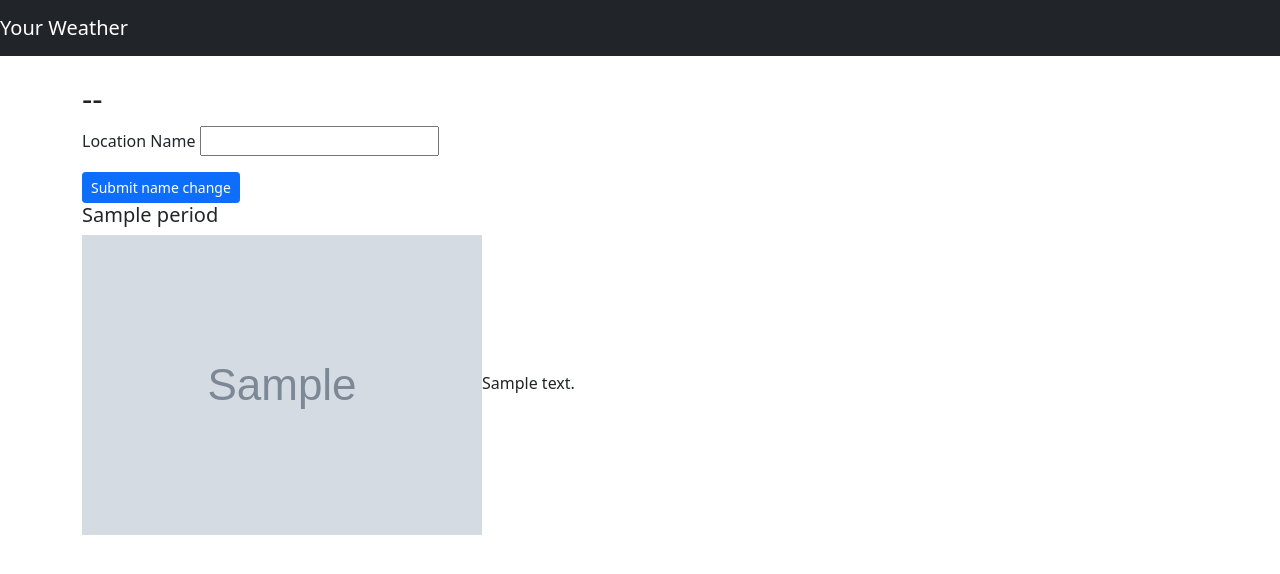
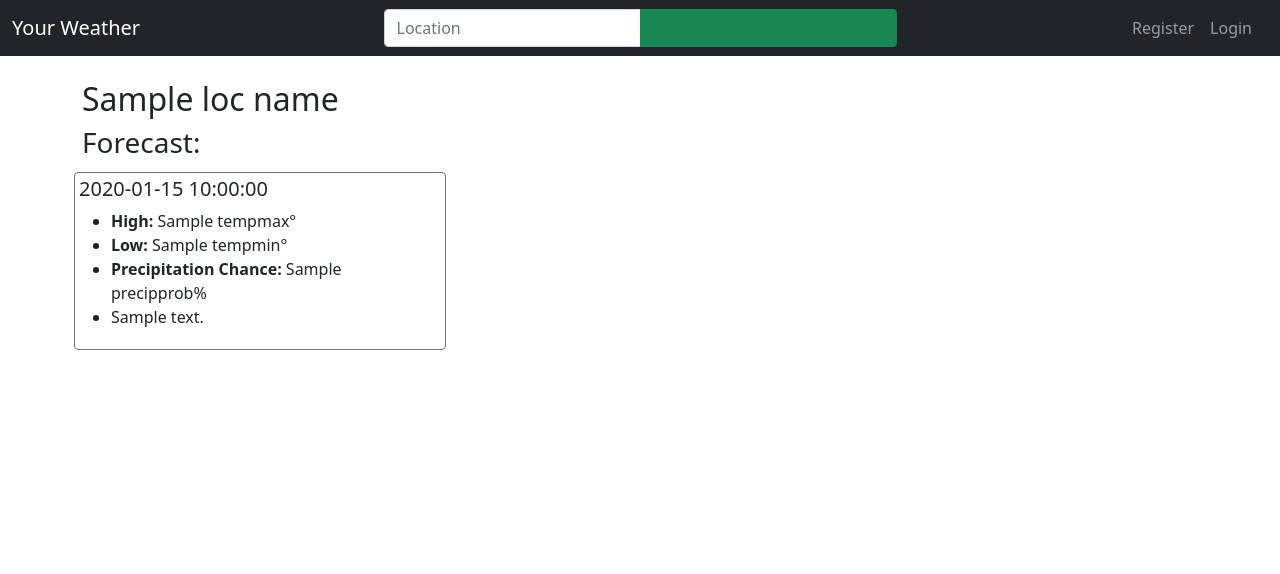
Before and after one commit to keante032/SB-Capstone1, a Flask app: template templates/location.html in a window 1280 px wide. Shown: the top 574 px of the page. Run offline with Flask 3, Linux system fonts and the light colour scheme; tables that the repository leaves empty hold one stand-in row (values such as "Sample post"); the template is opened without the code that fills it: values that come from a table or form of the project are taken from there, most other values are stand-ins (such as "Sample title", 1, 10 or a date in 2020); grey boxes marked "Sample" are stand-in pictures; form fields are guessed from the names that the template uses.

Commit message:
re-design due to API change complete

```diff
--- a/app.py
+++ b/app.py
@@ -1,52 +1,91 @@
-from flask import Flask, redirect, render_template, flash, session
+from flask import Flask, redirect, render_template, flash, session, g
 from flask_debugtoolbar import DebugToolbarExtension
+from sqlalchemy.exc import IntegrityError
 import requests
-from capstone_secrets import flask_key
+from capstone_secrets import FLASK_KEY, API_KEY
 from models import db, connect_db, User, Location, Favorite
-from forms import LocationNameForm, RegisterForm, LoginForm, LocationSearchForm, LocationNameForm
+from forms import RegisterForm, LoginForm, LocationSearchForm
+from datetime import datetime as dt
+
+CURR_USER_KEY = "curr_user"
 
 app = Flask(__name__)
+
 app.config['SQLALCHEMY_DATABASE_URI'] = 'postgresql:///weather'
 app.config['SQLALCHEMY_TRACK_MODIFICATIONS'] = False
 app.config['SQLALCHEMY_ECHO'] = True
+app.config['SECRET_KEY'] = FLASK_KEY
+app.config['DEBUG_TB_INTERCEPT_REDIRECTS'] = True
 
 connect_db(app)
 
-app.config['SECRET_KEY'] = flask_key
-app.config['DEBUG_TB_INTERCEPT_REDIRECTS'] = True
+debug = DebugToolbarExtension(app)
 
-debug = DebugToolbarExtension(app)
+
+@app.before_request
+def add_user_to_g():
+    """If we're logged in, add curr user to Flask global."""
+
+    if CURR_USER_KEY in session:
+        g.user = User.query.get(session[CURR_USER_KEY])
+
+    else:
+        g.user = None
+
+
+def do_login(user):
+    """Log in user."""
+
+    session[CURR_USER_KEY] = user.id
+
+
+def do_logout():
+    """Logout user."""
+
+    if CURR_USER_KEY in session:
+        del session[CURR_USER_KEY]
+
+
+def do_loc_search(loc_form):
+    """Perform location search."""
+
+    location = loc_form.location.data
+
+    resp = requests.get(
+        f'https://weather.visualcrossing.com/VisualCrossingWebServices/rest/services/timeline/{location}/today', params={'include': '', 'key': API_KEY})
+    data = resp.json()
+
+    searched_loc = Location(
+        address=data['resolvedAddress'], lat=data['latitude'], long=data['longitude'])
+    existing_loc = Location.query.filter(
+        Location.lat == searched_loc.lat, Location.long == searched_loc.long).first()
+
+    if not existing_loc:
+        db.session.add(searched_loc)
+        db.session.commit()
+        new_loc = Location.query.filter(
+            Location.lat == searched_loc.lat, Location.long == searched_loc.long).first()
+        loc_id = new_loc.id
+
+    else:
+        loc_id = existing_loc.id
+
+    return loc_id
 
 
 @app.route('/', methods=['GET', 'POST'])
 def root():
     """Homepage."""
 
-    form = LocationSearchForm()
+    loc_form = LocationSearchForm()
 
-    if form.validate_on_submit():
-        latitude = form.latitude.data
-        longitude = form.longitude.data
+    if loc_form.validate_on_submit():
+        loc_id = do_loc_search(loc_form)
 
-        resp = requests.get(
-            f'https://api.weather.gov/points/{latitude},{longitude}', timeout=3)
-        props = resp.json()['properties']
-        office = props['gridId']
-        grid_x = props['gridX']
-        grid_y = props['gridY']
-
-        searched_loc = Location(office=office, grid_x=grid_x, grid_y=grid_y)
-        existing_loc = Location.query.filter(Location.office == searched_loc.office,
-                                             Location.grid_x == searched_loc.grid_x, Location.grid_y == searched_loc.grid_y).first()
-
-        if not existing_loc:
-            db.session.add(searched_loc)
-            db.session.commit()
-
-        return redirect(f'/locs/{searched_loc.office}-{searched_loc.grid_x}-{searched_loc.grid_y}')
+        return redirect(f'/locs/{loc_id}')
 
     else:
-        return render_template('index.html', form=form)
+        return render_template('index.html', loc_form=loc_form, at_root=True)
 
 
 @app.route('/register', methods=['GET', 'POST'])
@@ -54,21 +93,32 @@
     '''Form to register new user, and handle adding.'''
 
     form = RegisterForm()
+    loc_form = LocationSearchForm()
 
-    if form.validate_on_submit():
-        data = {k: v for k, v in form.data.items() if k != 'csrf_token'}
-        new_user = User.register(**data)
+    if loc_form.search.data and loc_form.validate():
+        loc_id = do_loc_search(loc_form)
 
-        db.session.add(new_user)
-        db.session.commit()
+        return redirect(f'/locs/{loc_id}')
 
-        session['current_user'] = new_user.id  # keep logged in
+    if form.submit.data and form.validate():
+        email = form.email.data
+        password = form.password.data
+
+        try:
+            new_user = User.register(email, password)
+            db.session.commit()
+
+        except IntegrityError:
+            flash("A user with that email already exists.", 'danger')
+            return render_template('register.html', form=form)
+
+        do_login(new_user)
 
         flash(f'Welcome!')
-        return redirect(f'/users/{session["current_user"]}')
+        return redirect('/')
 
     else:
-        return render_template('register.html', form=form)
+        return render_template('register.html', form=form, loc_form=loc_form)
 
 
 @app.route('/login', methods=['GET', 'POST'])
@@ -76,8 +126,14 @@
     '''Form to login existing user, and handle authenticating.'''
 
     form = LoginForm()
+    loc_form = LocationSearchForm()
 
-    if form.validate_on_submit():
+    if loc_form.search.data and loc_form.validate():
+        loc_id = do_loc_search(loc_form)
+
+        return redirect(f'/locs/{loc_id}')
+
+    if form.submit.data and form.validate():
         email = form.email.data
         password = form.password.data
 
@@ -85,35 +141,67 @@
         user = User.authenticate(email, password)
 
         if user:
-            session['current_user'] = user.email  # keep logged in
-            return redirect(f'/users/{session["current_user"]}')
+            do_login(user)
+            return redirect('/')
 
         else:
             form.email.errors = ['Email or password is incorrect.']
+            return render_template('login.html', form=form)
 
     else:
-        return render_template('login.html', form=form)
+        return render_template('login.html', form=form, loc_form=loc_form)
 
 
-@app.route('/locs/<office>-<int:grid_x>-<int:grid_y>', methods=['GET', 'POST'])
-def location_page(office, grid_x, grid_y):
+@app.route('/logout')
+def logout():
+    '''Clear current user from session and go back to root.'''
+
+    do_logout()
+
+    return redirect('/')
+
+
+@app.route('/locs/<int:loc_id>', methods=['GET', 'POST'])
+def location_page(loc_id):
     '''Page showing weather info for a particular location.'''
 
-    form = LocationNameForm()
+    this_loc = Location.query.get_or_404(loc_id)
 
-    this_loc = Location.query.filter(
-        Location.office == office, Location.grid_x == grid_x, Location.grid_y == grid_y).first()
+    loc_form = LocationSearchForm()
 
-    resp = requests.get(
-        f'https://api.weather.gov/gridpoints/{office}/{grid_x},{grid_y}/forecast', timeout=3)
-    props = resp.json()['properties']
-    forecasts = props['periods']
+    if loc_form.validate_on_submit():
+        loc_id = do_loc_search(loc_form)
 
-    if form.validate_on_submit():
-        loc_name = form.loc_name.data
-        this_loc.name = loc_name
-        db.session.commit()
-        return redirect(f'/locs/{this_loc.office}-{this_loc.grid_x}-{this_loc.grid_y}')
+        return redirect(f'/locs/{loc_id}')
 
     else:
-        return render_template('location.html', loc=this_loc, forecasts=forecasts, form=form)
+        resp = requests.get(f'https://weather.visualcrossing.com/VisualCrossingWebServices/rest/services/timeline/{this_loc.lat},{this_loc.long}/next5days', params={
+                            'include': 'fcst,days,alerts', 'key': API_KEY})
+        data = resp.json()
+
+        for day in data['days']:
+            date = dt.strptime(day['datetime'], '%Y-%m-%d')
+            day['datetime'] = date.strftime('%b %-d, %Y')
+
+        if this_loc.address:
+            loc_name = this_loc.address
+        else:
+            loc_name = f'{this_loc.lat}, {this_loc.long}'
+
+        return render_template('location.html', data=data, loc=this_loc, loc_name=loc_name, loc_form=loc_form)
+
+
+@app.route('/update-fav-<int:loc_id>')
+def update_fav(loc_id):
+    '''Add or remove this location from user's favorites.'''
+
+    if not g.user:
+        flash('Must be logged in to use Favorites feature.')
+        return redirect(f'/locs/{loc_id}')
+
+    this_loc = Location.query.get_or_404(loc_id)
+
+    g.user.favorites.append(this_loc)
+    db.session.commit()
+
+    return redirect(f'/locs/{loc_id}')
--- a/forms.py
+++ b/forms.py
@@ -1,8 +1,8 @@
 """Forms for weather app."""
 
 from flask_wtf import FlaskForm
-from wtforms import StringField, PasswordField, FloatField
-from wtforms.validators import InputRequired, Email, NumberRange
+from wtforms import StringField, PasswordField, SubmitField
+from wtforms.validators import InputRequired, Email
 
 
 class RegisterForm(FlaskForm):
@@ -10,6 +10,7 @@
 
     email = StringField('Email Address', validators=[Email(), InputRequired()])
     password = PasswordField('Password', validators=[InputRequired()])
+    submit = SubmitField('Submit')
 
 
 class LoginForm(FlaskForm):
@@ -17,18 +18,11 @@
 
     email = StringField('Email Address', validators=[Email(), InputRequired()])
     password = PasswordField('Password', validators=[InputRequired()])
+    submit = SubmitField('Submit')
 
 
 class LocationSearchForm(FlaskForm):
     '''Form for searching a location to get weather info.'''
 
-    latitude = FloatField('Latitude', validators=[
-                          InputRequired(), NumberRange(min=-90, max=90)])
-    longitude = FloatField('Longitude', validators=[
-                           InputRequired(), NumberRange(min=-180, max=180)])
-
-
-class LocationNameForm(FlaskForm):
-    '''Form for changing the name of a location.'''
-
-    loc_name = StringField('Location Name')
+    location = StringField('Location')
+    search = SubmitField('Search')
--- a/templates/base.html
+++ b/templates/base.html
@@ -12,12 +12,28 @@
 
 <body>
 
-    <nav class="navbar navbar-expand-lg navbar-dark bg-dark mb-4">
-        <a class="navbar-brand" href="/">Your Weather</a>
-        <ul class="navbar-nav">
-            <!-- <li class="nav-item"><a class="nav-link" href="/playlists">Playlists</a></li> -->
-            <!-- <li class="nav-item"><a class="nav-link" href="/songs">Songs</a></li> -->
-        </ul>
+    <nav class="navbar navbar-expand-md navbar-dark bg-dark mb-4">
+        <div class="container-fluid">
+            <a class="navbar-brand" href="/">Your Weather</a>
+            {% if not at_root %}
+            <form class="d-flex" id="loc-search-form" method="POST">
+                {{ loc_form.hidden_tag() }}
+                <div class="input-group">
+                    {{ loc_form.location(class_="form-control", placeholder="Location") }}
+                    {{ loc_form.search(class_="btn btn-success") }}
+                </div>
+            </form>
+            {% endif %}
+            <ul class="navbar-nav me-2 mb-2 mb-md-0">
+                {% if not g.user %}
+                <li class="nav-item"><a class="nav-link" href="/register">Register</a></li>
+                <li class="nav-item"><a class="nav-link" href="/login">Login</a></li>
+                {% else %}
+                <li class="nav-item navbar-text">{{ g.user.email }}</li>
+                <li class="nav-item"><a class="nav-link" href="/logout">Logout</a></li>
+                {% endif %}
+            </ul>
+        </div>
     </nav>
 
 
--- a/templates/location.html
+++ b/templates/location.html
@@ -2,37 +2,62 @@
 
 
 {% block title %}
-{% if loc.name %}{{ loc.name }}
-{% else %}{{ loc.office }}-{{ loc.grid_x }}-{{loc.grid_y }}
-{% endif %}{% endblock %}
+{{ loc_name }}
+{% endblock %}
 
 {% block content %}
 
-<h2>{% if loc.name %}{{ loc.name }}
-    {% else %}{{ loc.office }}-{{ loc.grid_x }}-{{ loc.grid_y }}
-    {% endif %}</h2>
-<form method="POST">
-    {{ form.hidden_tag() }}
-
-    {% for field in form if field.widget.input_type != 'hidden'%}
-
-    <p>
-        {{ field.label }}
-        {{ field }}
-
-        {% for error in field.errors %}
-        {{ error }}
-        {% endfor %}
-    </p>
-
+<div class="row">
+    <div class="col">
+        <h2>{{ loc_name }}</h2>
+    </div>
+    <div class="col-auto">
+        {% if g.user %}
+        {% if loc in g.user.favorites %}
+        <a class="btn btn-danger" href="/update-fav-{{loc.id}}">Remove from favorites</a>
+        {% else %}
+        <a class="btn btn-primary" href="/update-fav-{{loc.id}}">Add to favorites</a>
+        {% endif %}
+        {% endif %}
+    </div>
+</div>
+{% if data['alerts']|length > 0 %}
+<div class="row">
+    <div class="col">
+        <h3 class="text-danger">Alerts:</h3>
+    </div>
+</div>
+<div class="row row-cols-1 row-cols-lg-2">
+    {% for alert in data['alerts'] %}
+    <div class="col p-1">
+        <div class="border border-danger rounded p-1 w-100 h-100">
+            <h4>{{ alert['event'] }}</h4>
+            <p>{{ alert['headline'] }}</p>
+            <p>{{ alert['description'] }}</p>
+        </div>
+    </div>
     {% endfor %}
-
-    <button class="btn btn-sm btn-primary" type="submit">Submit name change</button>
-</form>
-
-{% for period in forecasts %}
-<h5>{{ period['name'] }}</h5>
-<p><img src={{ period['icon'] }}>{{ period['detailedForecast'] }}</p>
-{% endfor %}
+</div>
+{% endif %}
+<div class="row">
+    <div class="col">
+        <h3>Forecast:</h3>
+    </div>
+</div>
+<div class="row row-cols-1 row-cols-sm-2 row-cols-lg-3">
+    {% for day in data['days'] %}
+    <div class="col p-1">
+        <div class="border border-secondary rounded p-1 w-100 h-100">
+            <h5>{{ day['datetime'] }}</h5>
+            <ul>
+                <li><b>High:</b> {{ day['tempmax'] }}&deg;</li>
+                <li><b>Low:</b> {{ day['tempmin'] }}&deg;</li>
+                <li><b>Precipitation Chance:</b> {{ day['precipprob'] }}%</li>
+                <li>{{ day['description'] }}</li>
+            </ul>
+        </div>
+    </div>
+    {% endfor %}
+</div>
 
 {% endblock %}
```
Also changed, not shown: models.py (+7 -6 lines), templates/index.html (+40 -20 lines), templates/login.html (added, +39 -0 lines), templates/register.html (added, +39 -0 lines).
